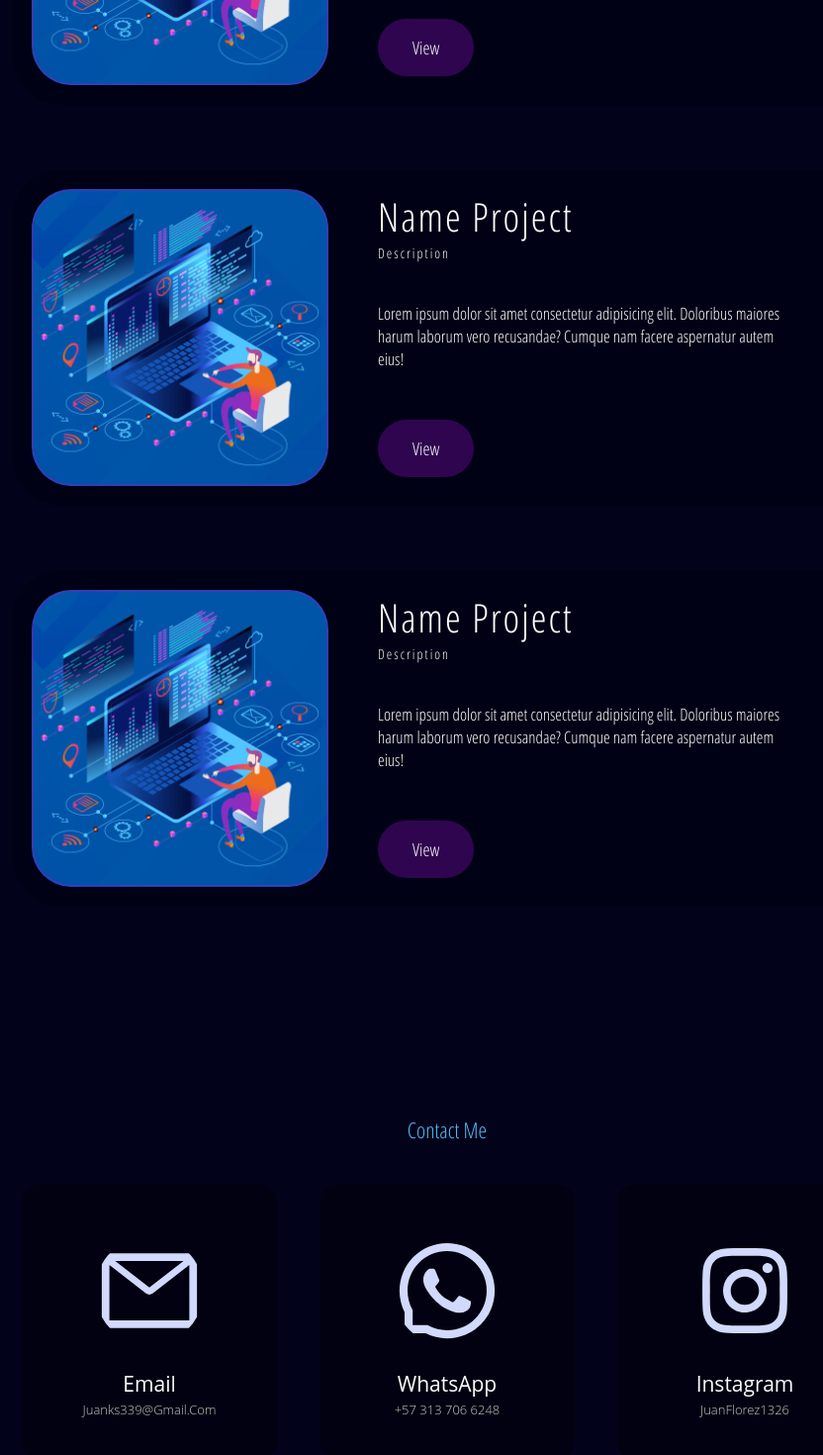
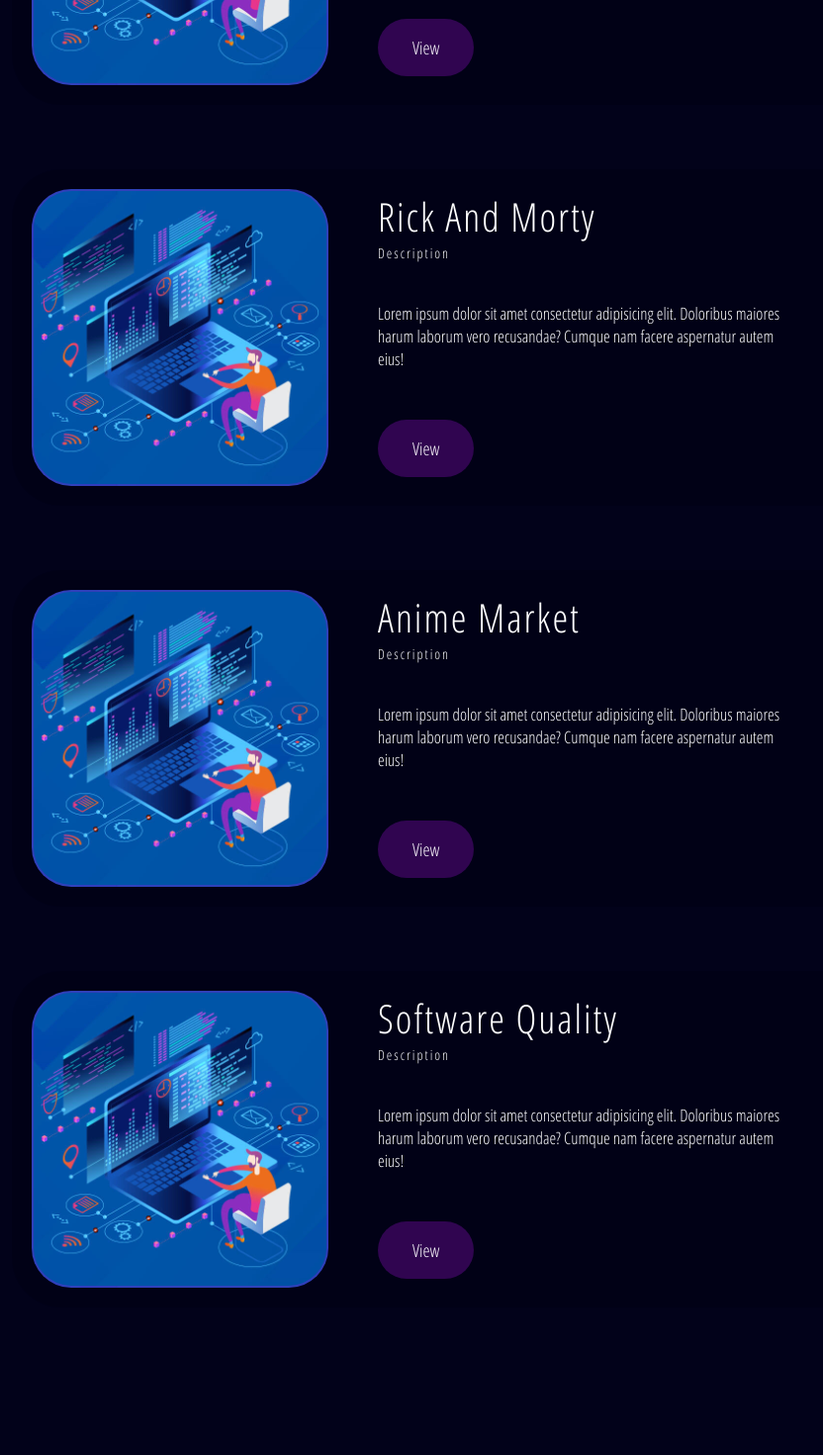
Before and after one commit to JuanFlorez1326/Portfolio-1.0, a React (Create React App) app: page / in a window 1280 px wide. Shown: the part 2346-3816 px from the top of the page at 99% size, without its empty margins (188-1020 px from the left). Built offline with nearby package versions, Linux system fonts and the light colour scheme.

Commit message:
Se añadio proyectos personales

```diff
--- a/src/components/AboutMe/about.jsx
+++ b/src/components/AboutMe/about.jsx
@@ -1,4 +1,4 @@
-import "./About.css"
+import "./about.css"
 import React from "react"
 import { Skills } from "../Skills/Skills"
 
--- a/src/components/ContactMe/contact.jsx
+++ b/src/components/ContactMe/contact.jsx
@@ -1,4 +1,4 @@
-import "./Contact.css"
+import "./contact.css"
 import React from "react"
 import { AiOutlineMail } from "react-icons/ai"
 import { AiOutlineWhatsApp } from "react-icons/ai"
--- a/src/components/Projects/Projects.jsx
+++ b/src/components/Projects/Projects.jsx
@@ -9,42 +9,56 @@
       <div className="member member-1">
         <div className="member-img"></div>
         <div className="member-info">
-          <h1 className="name">Name Project</h1>
+          <h1 className="name">Tasks</h1>
           <h3 className="position">Description</h3>
           <h4 className="about">
             Lorem ipsum dolor sit amet consectetur adipisicing elit. Doloribus
             maiores harum laborum vero recusandae? Cumque nam facere aspernatur
             autem eius!
           </h4>
-          <a href="#contact" className="contact-member"><span>View</span></a>
+          <a href="https://tasks-jsx.netlify.app/" target='_blank' rel='noopener noreferrer' className="contact-member"><span>View</span></a>
         </div>
       </div>
 
       <div className="member member-2">
         <div className="member-img"></div>
         <div className="member-info">
-          <h1 className="name">Name Project</h1>
+          <h1 className="name">Rick And Morty</h1>
           <h3 className="position">Description</h3>
           <h4 className="about">
             Lorem ipsum dolor sit amet consectetur adipisicing elit. Doloribus
             maiores harum laborum vero recusandae? Cumque nam facere aspernatur
             autem eius!
           </h4>
-          <a href="#contact" className="contact-member"><span>View</span></a>
+          <a href="https://api-rick-and-morty-search.netlify.app" target='_blank' rel='noopener noreferrer' className="contact-member"><span>View</span></a>
         </div>
       </div>
 
       <div className="member member-3">
         <div className="member-img"></div>
         <div className="member-info">
-          <h1 className="name">Name Project</h1>
+          <h1 className="name">Anime Market</h1>
           <h3 className="position">Description</h3>
           <h4 className="about">
             Lorem ipsum dolor sit amet consectetur adipisicing elit. Doloribus
             maiores harum laborum vero recusandae? Cumque nam facere aspernatur
             autem eius!
           </h4>
-          <a href="#contact" className="contact-member"><span>View</span></a>
+          <a href="https://anime-market.netlify.app" target='_blank' rel='noopener noreferrer' className="contact-member"><span>View</span></a>
+        </div>
+      </div>
+
+      <div className="member member-3">
+        <div className="member-img"></div>
+        <div className="member-info">
+          <h1 className="name">Software Quality</h1>
+          <h3 className="position">Description</h3>
+          <h4 className="about">
+            Lorem ipsum dolor sit amet consectetur adipisicing elit. Doloribus
+            maiores harum laborum vero recusandae? Cumque nam facere aspernatur
+            autem eius!
+          </h4>
+          <a href="https://software-quality.netlify.app/" target='_blank' rel='noopener noreferrer' className="contact-member"><span>View</span></a>
         </div>
       </div>
     </div>
--- a/src/components/footer/footer.jsx
+++ b/src/components/footer/footer.jsx
@@ -1,4 +1,4 @@
-import "./Footer.css"
+import "./footer.css"
 import React from "react"
 import { BsMouse } from "react-icons/bs"
 import { BsInstagram } from "react-icons/bs"
--- a/src/components/header/header.jsx
+++ b/src/components/header/header.jsx
@@ -1,4 +1,4 @@
-import './Header.css'
+import './header.css'
 import React from 'react'
 
 export const Header = () => {
--- a/src/components/home/home.jsx
+++ b/src/components/home/home.jsx
@@ -1,7 +1,7 @@
-import './Home.css'
+import './home.css'
 import React from 'react'
 import img from '../../Images/img4.jpg'
-import { Buttons } from '../Button/button'
+import { Buttons } from '../button/button'
 import { BsMouse } from 'react-icons/bs'
 
 export const Home = () => {
```
Also changed, not shown: src/App.js (+5 -5 lines).
